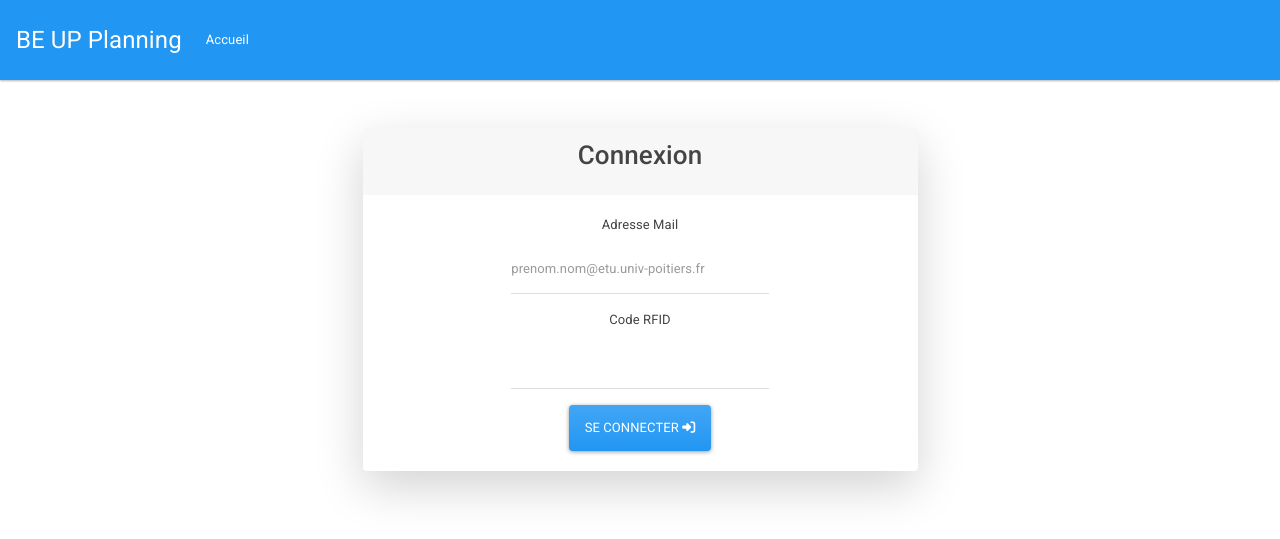
After one commit to AxelUrbain/UP_BE_EDT, a Symfony app: template templates/home/login.html.twig in a window 1280 px wide. The commit adds this page. Shown: the top 539 px of the page. Run offline with Twig, Linux system fonts and the light colour scheme; the template is opened without the code that fills it, so the values that code supplies are empty; some libraries are stand-ins or nearby versions.

Commit message:
home login

```diff
--- a/src/Controller/HomeController.php
+++ b/src/Controller/HomeController.php
@@ -12,7 +12,7 @@ class HomeController extends AbstractController
      */
     public function index()
     {
-        return $this->render('home/index.html.twig', [
+        return $this->render('home/login.html.twig', [
             'controller_name' => 'HomeController',
         ]);
     }
--- a/templates/base.html.twig
+++ b/templates/base.html.twig
@@ -4,13 +4,17 @@
         <meta charset="UTF-8">
         <title>{% block title %}BE UP Planning{% endblock %}</title>
         <link rel="stylesheet" href="https://stackpath.bootstrapcdn.com/bootstrap/4.4.1/css/bootstrap.min.css" integrity="sha384-Vkoo8x4CGsO3+Hhxv8T/Q5PaXtkKtu6ug5TOeNV6gBiFeWPGFN9MuhOf23Q9Ifjh" crossorigin="anonymous">
-        {% block stylesheets %}{% endblock %}
+        <link rel="stylesheet" href="https://bootswatch.com/4/materia/bootstrap.min.css">
+        {% block stylesheets %}
+        {% endblock %}
     </head>
     <body>
+        {% include 'menu.html.twig' %}
         {% block body %}{% endblock %}
         <script src="https://code.jquery.com/jquery-3.4.1.slim.min.js" integrity="sha384-J6qa4849blE2+poT4WnyKhv5vZF5SrPo0iEjwBvKU7imGFAV0wwj1yYfoRSJoZ+n" crossorigin="anonymous"></script>
         <script src="https://cdn.jsdelivr.net/npm/popper.js@1.16.0/dist/umd/popper.min.js" integrity="sha384-Q6E9RHvbIyZFJoft+2mJbHaEWldlvI9IOYy5n3zV9zzTtmI3UksdQRVvoxMfooAo" crossorigin="anonymous"></script>
         <script src="https://stackpath.bootstrapcdn.com/bootstrap/4.4.1/js/bootstrap.min.js" integrity="sha384-wfSDF2E50Y2D1uUdj0O3uMBJnjuUD4Ih7YwaYd1iqfktj0Uod8GCExl3Og8ifwB6" crossorigin="anonymous"></script>
+        <script src="https://kit.fontawesome.com/271fb02698.js" crossorigin="anonymous"></script>
         {% block javascripts %}{% endblock %}
     </body>
 </html>
--- /dev/null
+++ b/templates/home/login.html.twig
@@ -0,0 +1,32 @@
+{% extends 'base.html.twig' %}
+
+{% block body %}
+    <div class="container">
+        <div class="card w-50 mx-auto mt-5 text-center bg-light shadow-lg">
+            <div class="card-header">
+                <h2 class="card-title">Connexion</h2>
+            </div>
+            <div class="card-body">
+                <form action="" method="post">
+                    <div class="form-group">
+                        <label for="username">Adresse Mail</label>
+                        <input type="text" class="form-control w-50 mx-auto" id="username"
+                               name="_username" value=""
+                               placeholder="prenom.nom@etu.univ-poitiers.fr"/>
+                    </div>
+                    <div class="form-group">
+                        <label for="password">Code RFID</label>
+                        <input type="password" class="form-control w-50 mx-auto" id="password"
+                               aria-describedby="passwordHelpBlock" name="_password"
+                               placeholder=""/>
+                    </div>
+
+                    <button type="submit" class="btn btn-primary">
+                        Se Connecter
+                        <i class="fas fa-sign-in-alt"></i>
+                    </button>
+                </form>
+            </div>
+        </div>
+    </div>
+{% endblock %}
--- /dev/null
+++ b/templates/menu.html.twig
@@ -0,0 +1,14 @@
+<nav class="navbar navbar-expand-lg navbar-dark bg-primary">
+    <a class="navbar-brand" href="#">BE UP Planning</a>
+    <button class="navbar-toggler" type="button" data-toggle="collapse" data-target="#navbarColor01" aria-controls="navbarColor01" aria-expanded="false" aria-label="Toggle navigation">
+        <span class="navbar-toggler-icon"></span>
+    </button>
+
+    <div class="collapse navbar-collapse" id="navbarColor01">
+        <ul class="navbar-nav mr-auto">
+            <li class="nav-item active">
+                <a class="nav-link" href="{{ path('home') }}">Accueil</a>
+            </li>
+        </ul>
+    </div>
+</nav>
```
Also changed, not shown: templates/home/index.html.twig (deleted, +0 -18 lines), 1 other file.
